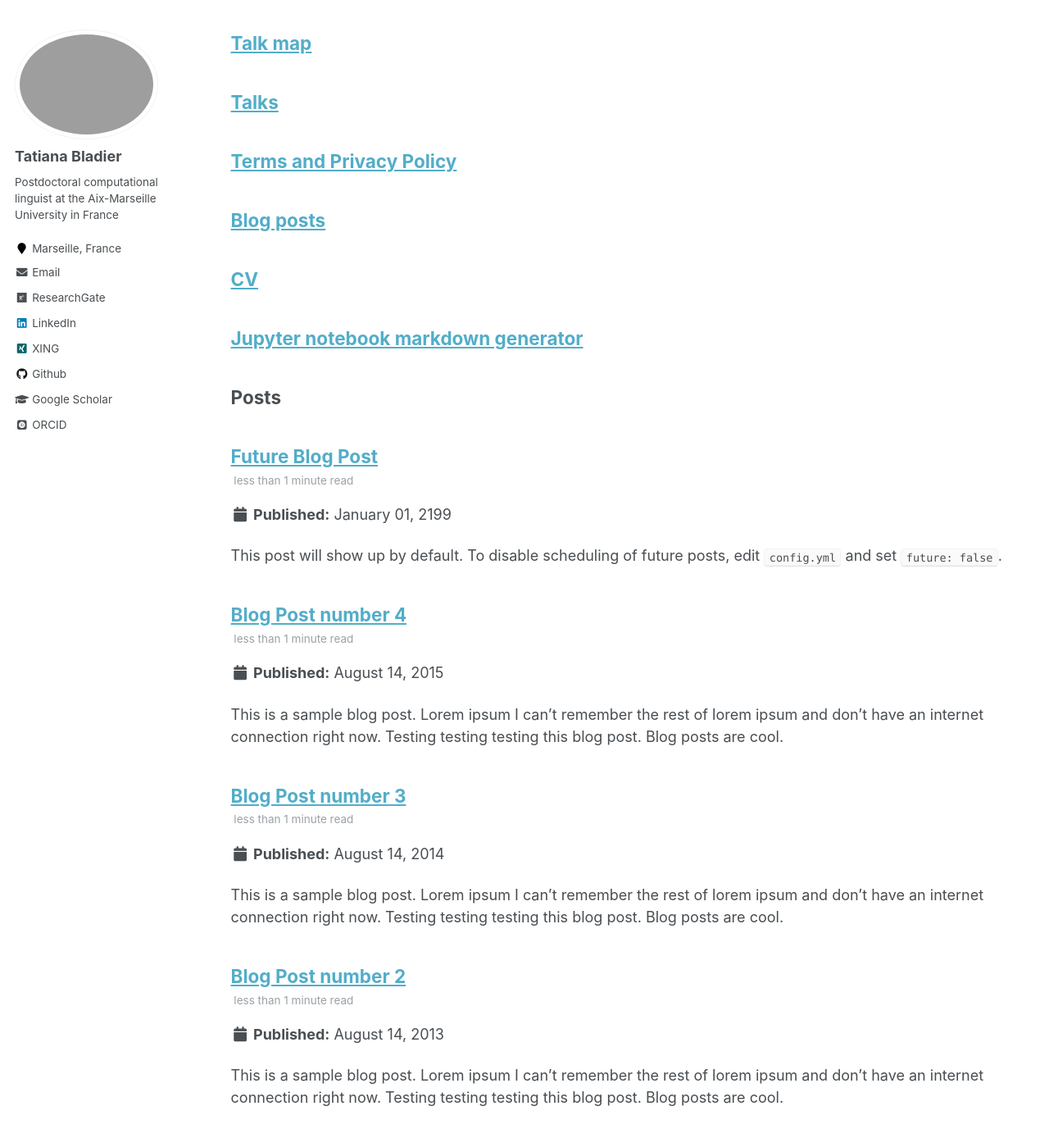
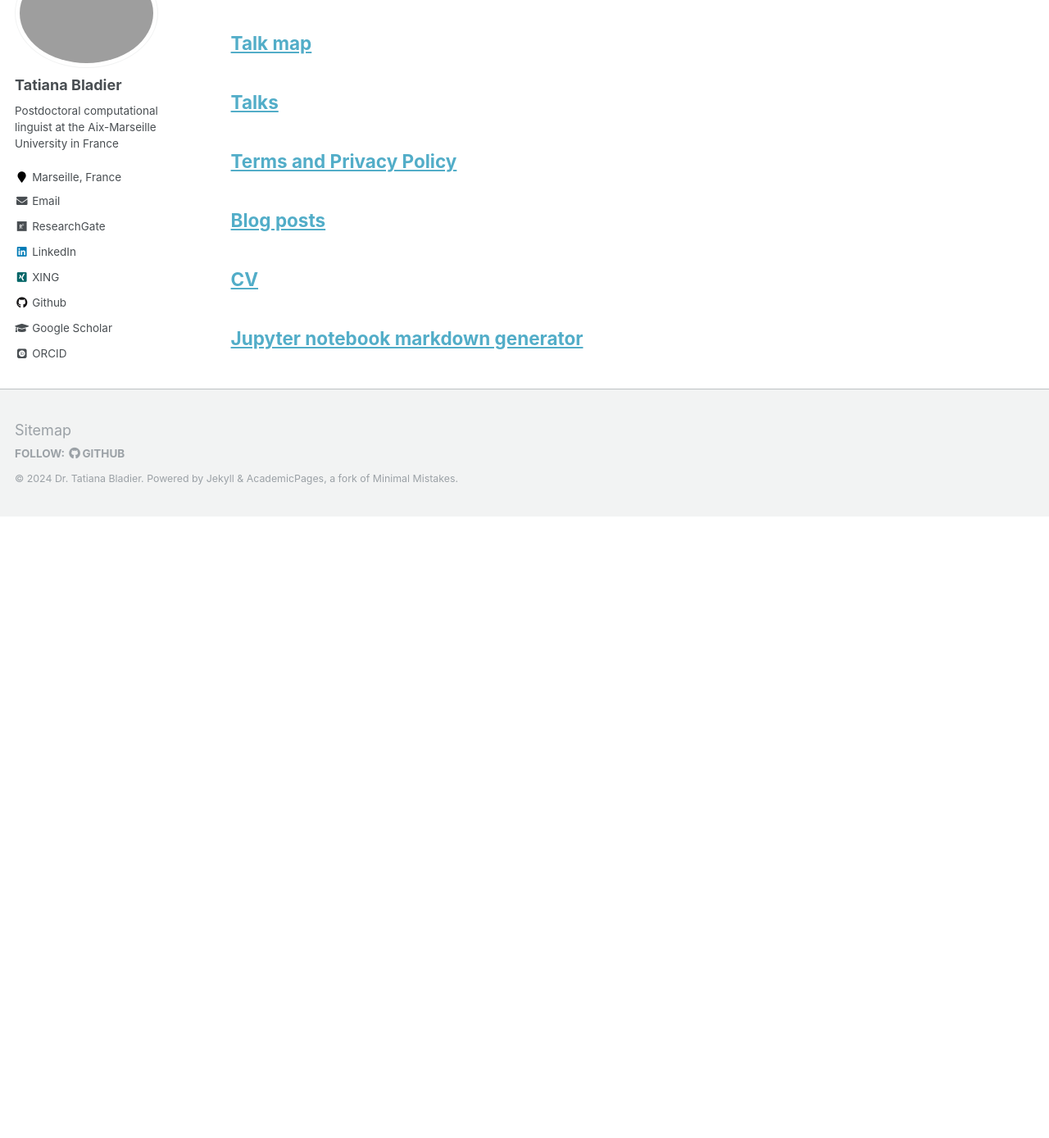
Before and after one commit to TatianaBladier/TatianaBladier.github.io, a Jekyll site: the page built from _pages/sitemap.md, in a window 1280 px wide and 1400 px high, scrolled down 2303 px. Shown: the top 1388 px of the window at 82% size. Built offline with Jekyll 4.4.1, drawn with Linux system fonts in a browser that asks for light colours; some web fonts are replaced; after the commit the page ends 2933 px from its top, so only the background shows below that; some of the changed text lies outside the part shown.

Commit message:
postdoc update

```diff
--- a/_config.yml
+++ b/_config.yml
@@ -9,7 +9,7 @@
 locale                   : "en-US"
 title                    : "Dr. Tatiana Bladier / Computational Linguist"
 title_separator          : "-"
-name                     : &name "Tatiana Bladier"
+name                     : &name "Dr. Tatiana Bladier"
 description              : &description ""
 url                      : https://tatianabladier.github.io # the base hostname & protocol for your site e.g. "https://mmistakes.github.io"
 baseurl                  : "" # the subpath of your site, e.g. "/blog"
@@ -17,7 +17,7 @@ repository               : "tatianabladier.github.io" #academicpages
 teaser                   :  # filename of teaser fallback teaser image placed in /images/, .e.g. "500x300.png"
 breadcrumbs              : false # true, false (default)
 words_per_minute         : 160
-future                   : true
+future                   : false
 read_more                : "disabled" # if enabled, adds "Read more" links to excerpts
 talkmap_link             : false #change to true to add link to talkmap on talks page
 comments:
--- a/_pages/sitemap.md
+++ b/_pages/sitemap.md
@@ -13,25 +13,3 @@ A list of all the posts and pages found on the site. For you robots out there is
 {% for post in site.pages %}
   {% include archive-single.html %}
 {% endfor %}
-
-<h2>Posts</h2>
-{% for post in site.posts %}
-  {% include archive-single.html %}
-{% endfor %}
-
-{% capture written_label %}'None'{% endcapture %}
-
-{% for collection in site.collections %}
-{% unless collection.output == false or collection.label == "posts" %}
-  {% capture label %}{{ collection.label }}{% endcapture %}
-  {% if label != written_label %}
-  <h2>{{ label }}</h2>
-  {% capture written_label %}{{ label }}{% endcapture %}
-  {% endif %}
-{% endunless %}
-{% for post in collection.docs %}
-  {% unless collection.output == false or collection.label == "posts" %}
-  {% include archive-single.html %}
-  {% endunless %}
-{% endfor %}
-{% endfor %}
```
